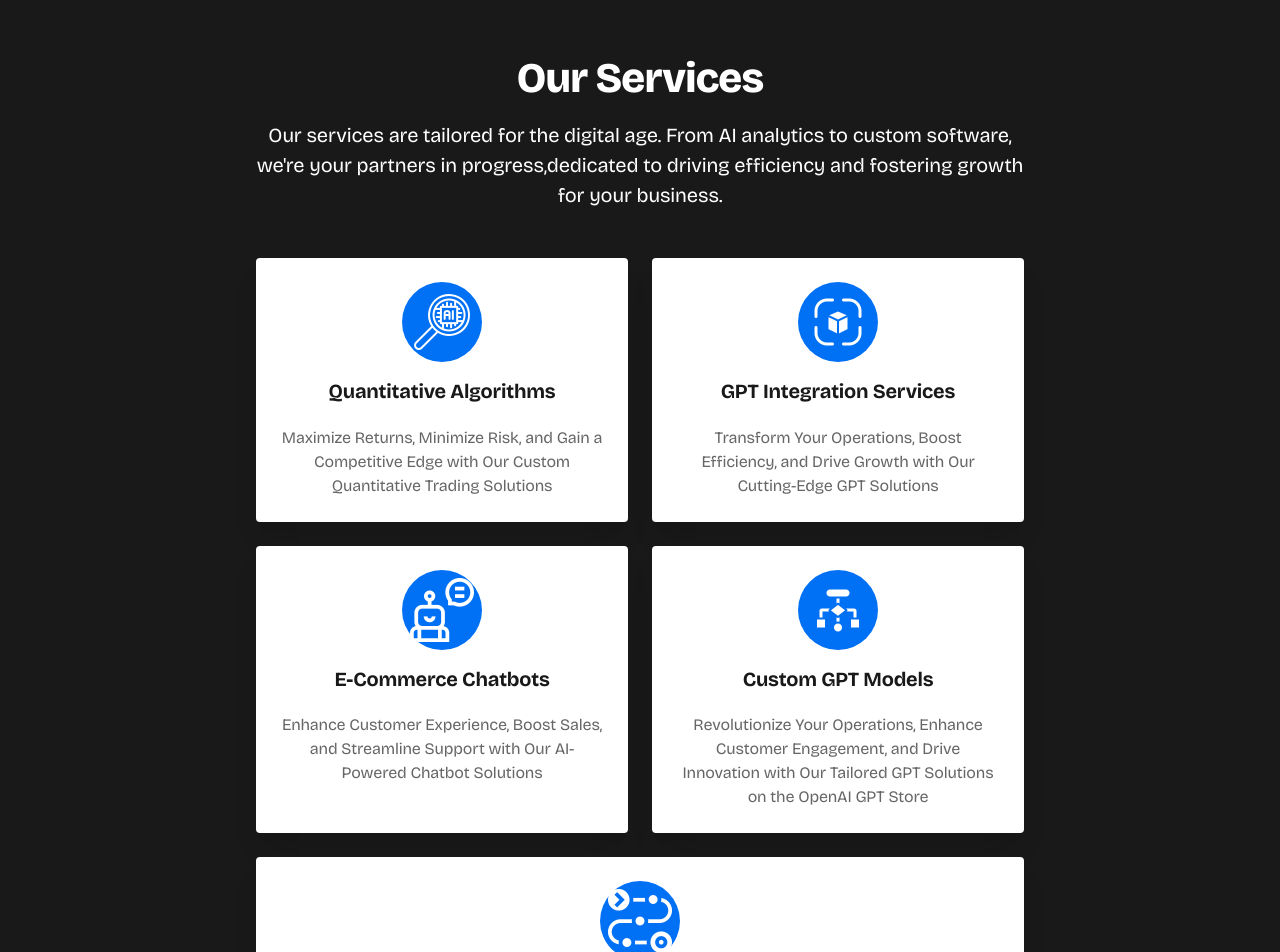
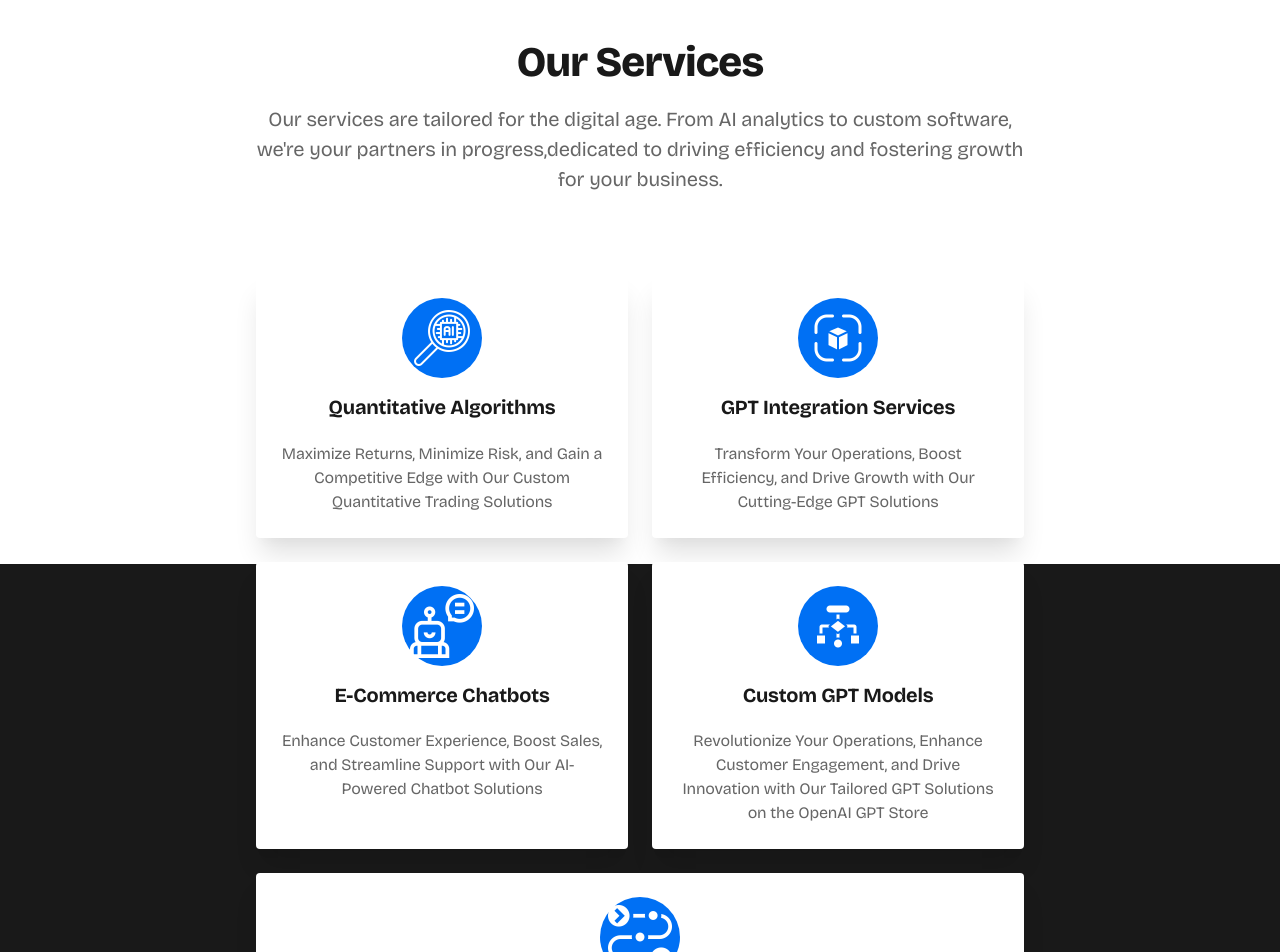
Before and after one commit to KeenSightFrontEnd2/keensight-website-deploy, a Next.js app: page / in a window 1280 px wide. Shown: the part 2360-3312 px from the top of the page. Built offline with nearby package versions, Linux system fonts and the light colour scheme.

Commit message:
background black misalignment fix

```diff
--- a/components/features-blocks.tsx
+++ b/components/features-blocks.tsx
@@ -4,10 +4,10 @@ import { ourServices } from "./utils/siteData";
 
 export default function FeaturesBlocks({ services = ourServices }) {
   return (
-    <section className="relative bg-gray-900 mt-4">
+    <section className="relative">
       {/* Section background (needs .relative class on parent and next sibling elements) */}
       <div
-        className="absolute inset-0 top-1/2 md:mt-12 lg:mt-0  pointer-events-none"
+        className="absolute inset-0 top-1/2 md:mt-12 lg:-mt-2.5 bg-gray-900 pointer-events-none"
         aria-hidden="true"
       ></div>
       <div className="absolute left-0 right-0 bottom-0 m-auto w-px p-px h-20 bg-gray-200 transform translate-y-1/2"></div>
@@ -15,9 +15,9 @@ export default function FeaturesBlocks({ services = ourServices }) {
       <div className="relative max-w-6xl mx-auto px-4 sm:px-6">
         <div className="py-12 md:py-20">
           {/* Section header */}
-          <div className="max-w-3xl mx-auto text-center pb-12 md:pb-12">
-            <h2 className="h2 mb-4 text-white">{ourServices.title}</h2>
-            <p className="text-xl text-white">{ourServices.description}</p>
+          <div className="max-w-3xl mx-auto text-center pb-12 md:pb-20">
+            <h2 className="h2 mb-4">{ourServices.title}</h2>
+            <p className="text-xl text-gray-600">{ourServices.description}</p>
           </div>
 
           {/* Items */}
@@ -33,7 +33,7 @@ export default function FeaturesBlocks({ services = ourServices }) {
                 <Link
                   key={item.image}
                   href={item.link}
-                  className={`relative min-h-full flex flex-col items-center text-center  gap-4 p-6 bg-white rounded shadow-xl hover:scale-105 transition-transform duration-300 ease-in-out hover:drop-shadow-[0_35px_35px_rgba(255,255,255,0.35)] ${colSpanClasses}`}
+                  className={`relative min-h-full flex flex-col items-center text-center  gap-4 p-6 bg-white rounded shadow-xl hover:scale-105 transition-transform duration-300 ease-in-out ${colSpanClasses}`}
                 >
                   <div className="bg-blue-600 p-2 rounded-full">
                     <Image
```
